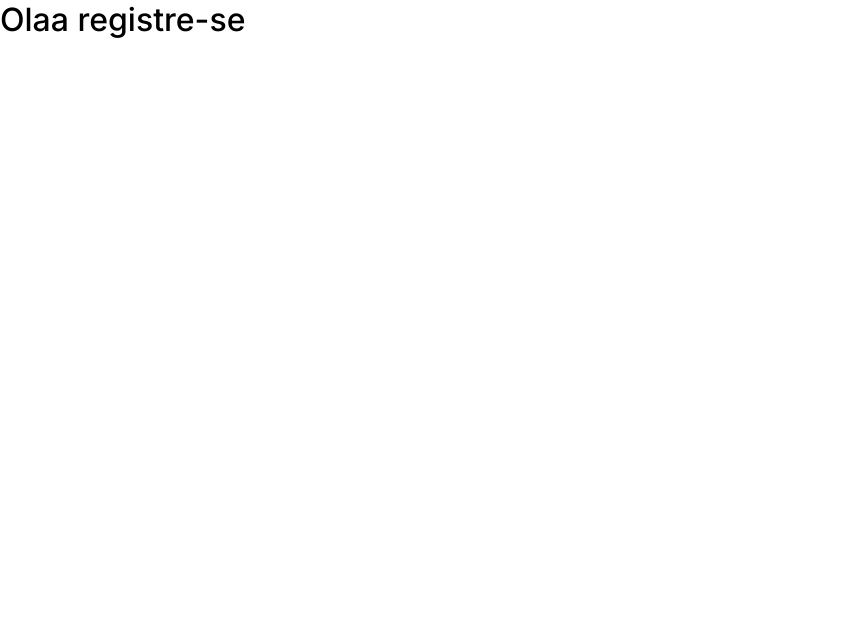
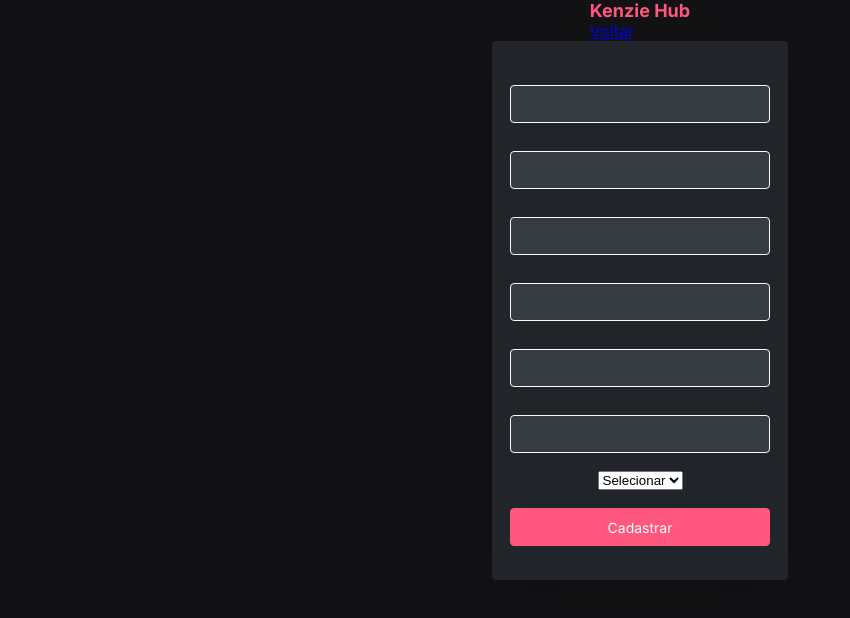
Before and after one commit to joaobuga35/Kenzie-hub, a React (Create React App) app: page /register in a window 1280 px wide. Shown: the top 618 px of the page, without its empty margins (0-850 px from the left). Built offline with nearby package versions, Linux system fonts and the light colour scheme.

Commit message:
fix:styles and hover

```diff
--- a/src/pages/Login/styles.js
+++ b/src/pages/Login/styles.js
@@ -29,5 +29,9 @@ export const DivRedirectRegister = styled.div`
 
     font-size: 1.4rem;
     text-decoration: none;
+
+    :hover {
+      filter: brightness(0.9);
+    }
   }
 `;
--- a/src/pages/Register/index.jsx
+++ b/src/pages/Register/index.jsx
@@ -1,3 +1,34 @@
+import { Form } from "../../components/Form/styles.js";
+import { InputsMain } from "../../components/Input";
+import { Logo } from "../../styles/Logo.js";
+import { BtnDefault } from "../../styles/Button.js";
+
+import { Link } from "react-router-dom";
+
 export const Register = () => {
-  return <h1>Olaa registre-se</h1>;
+  return (
+    <div className="container">
+      <div>
+        <Logo>Kenzie Hub</Logo>
+        <Link to={"/"}>Voltar</Link>
+      </div>
+      <Form>
+        <InputsMain></InputsMain>
+        <InputsMain></InputsMain>
+        <InputsMain></InputsMain>
+        <InputsMain></InputsMain>
+        <InputsMain></InputsMain>
+        <InputsMain></InputsMain>
+        <select name="modulo" id="modulo">
+          <option value="Selecione o módulo">Selecionar</option>
+        </select>
+        <BtnDefault
+          backColor={"var(--color-primary)"}
+          colorBorder={"var(--color-primary)"}
+        >
+          Cadastrar
+        </BtnDefault>
+      </Form>
+    </div>
+  );
 };
--- a/src/styles/Button.js
+++ b/src/styles/Button.js
@@ -15,6 +15,10 @@ export const BtnDefault = styled.button`
   align-items: center;
 
   font-size: 1.4rem;
+
+  :hover {
+    filter: brightness(0.9);
+  }
 `;
 
 export const BtnLogoutAndBack = styled.button`
```
